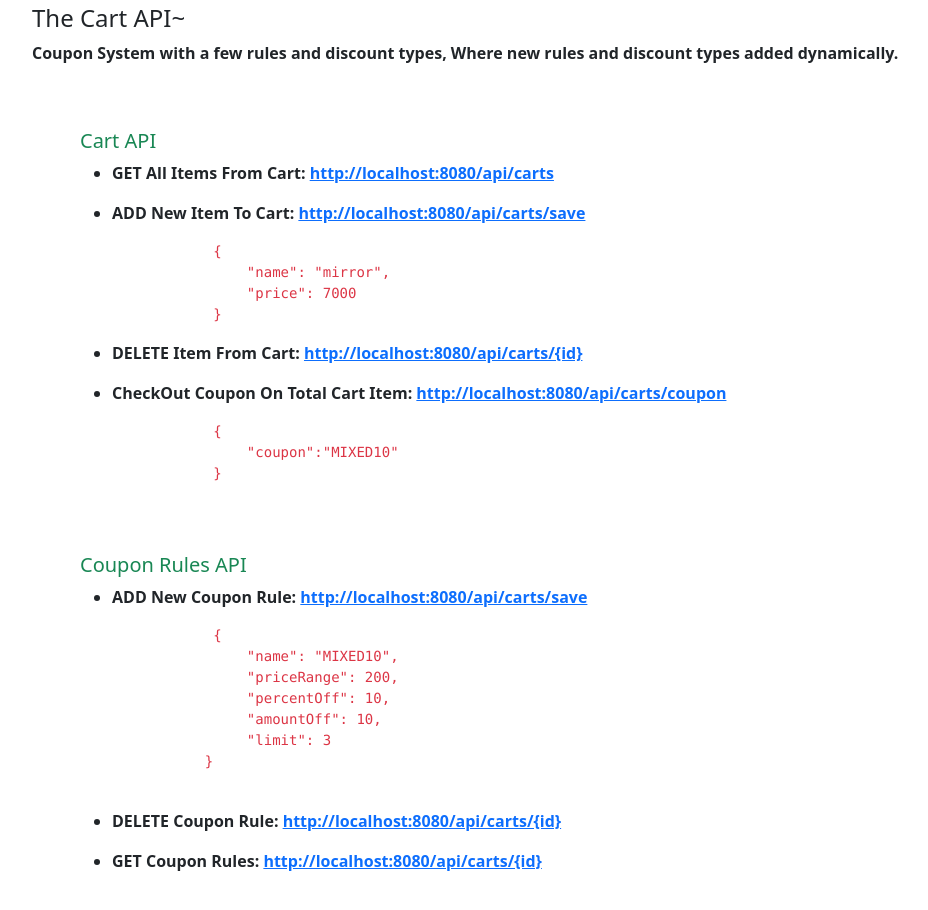
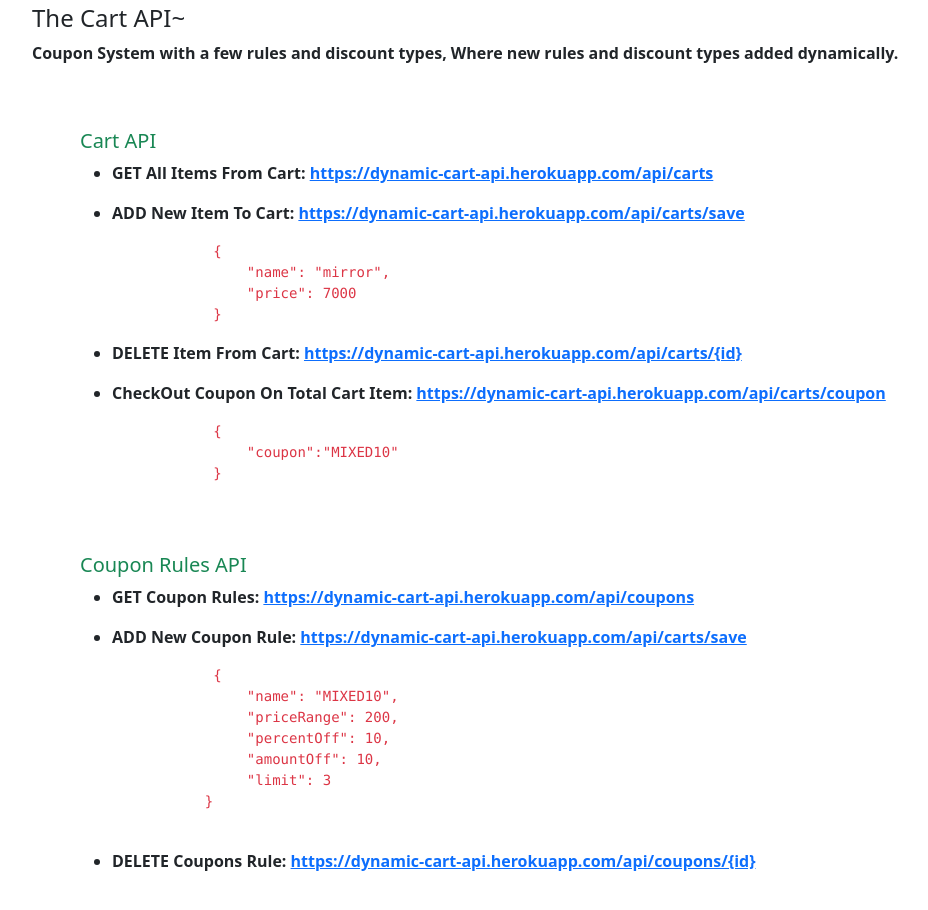
Before and after one commit to ajibade3210/dynami-cart-api-nodejs, a website: page index.html in a window 1280 px wide. Shown: the part 58-968 px from the top of the page, without its empty margins (50-978 px from the left). Drawn offline with nearby package versions, Linux system fonts and the light colour scheme.

Commit message:
update api view

```diff
--- a/controllers/coupon.controller.js
+++ b/controllers/coupon.controller.js
@@ -28,7 +28,7 @@
 // @route  GET /
 const getAllCoupons = async (req, res) => {
   let coupons = await Coupon.findAll({});
-  res.status(200).send(coupons);
+  res.status(200).send({ coupons });
 };
 
 // @desc   Delete Cart Item
--- a/index.html
+++ b/index.html
@@ -27,12 +27,12 @@
         <ul>
             <li>
                 <p>GET All Items From Cart: <strong><a
-                            href="http://localhost:8080/api/carts">http://localhost:8080/api/carts</a>
+                            href="https://dynamic-cart-api.herokuapp.com/api/carts">https://dynamic-cart-api.herokuapp.com/api/carts</a>
                     </strong></p>
             </li>
             <li>
                 <p>ADD New Item To Cart: <strong class="dt"><a
-                            href="http://localhost:8080/api/carts/save">http://localhost:8080/api/carts/save</a>
+                            href="https://dynamic-cart-api.herokuapp.com/api/carts/save">https://dynamic-cart-api.herokuapp.com/api/carts/save</a>
                     </strong> </p>
                 <pre class="text-danger">
             {
@@ -43,12 +43,12 @@
             </li>
             <li>
                 <p>DELETE Item From Cart: <strong> <a
-                            href="http://localhost:8080/api/carts/{id}">http://localhost:8080/api/carts/{id}</a></strong>
+                            href="https://dynamic-cart-api.herokuapp.com/api/carts/{id}">https://dynamic-cart-api.herokuapp.com/api/carts/{id}</a></strong>
                 </p>
             </li>
             <li>
                 <p>CheckOut Coupon On Total Cart Item: <strong><a
-                            href="http://localhost:8080/api/carts/coupon">http://localhost:8080/api/carts/coupon</a>
+                            href="https://dynamic-cart-api.herokuapp.com/api/carts/coupon">https://dynamic-cart-api.herokuapp.com/api/carts/coupon</a>
                     </strong>
                 </p>
                 <pre class="text-danger">
@@ -64,8 +64,13 @@
         <h5 class="mt-5 text-success">Coupon Rules API</h5>
         <ul>
             <li>
+                <p>GET Coupon Rules: <strong><a
+                            href="https://dynamic-cart-api.herokuapp.com/api/coupons">https://dynamic-cart-api.herokuapp.com/api/coupons</a>
+                    </strong></p>
+            </li>
+            <li>
                 <p>ADD New Coupon Rule: <strong><a
-                            href="http://localhost:8080/api/coupon/save">http://localhost:8080/api/carts/save</a>
+                            href="https://dynamic-cart-api.herokuapp.com/api/coupons/save">https://dynamic-cart-api.herokuapp.com/api/carts/save</a>
                     </strong> </p>
                 <pre class="text-danger">
             {
@@ -78,18 +83,11 @@
             </pre>
             </li>
             <li>
-                <p>DELETE Coupon Rule: <strong> <a
-                            href="http://localhost:8080/api/carts/{id}">http://localhost:8080/api/carts/{id}</a></strong>
+                <p>DELETE Coupons Rule: <strong> <a
+                            href="https://dynamic-cart-api.herokuapp.com/api/coupons/{id}">https://dynamic-cart-api.herokuapp.com/api/coupons/{id}</a></strong>
                 </p>
             </li>
-            <li>
-                <p>GET Coupon Rules: <strong><a
-                            href="http://localhost:8080/api/carts/{id}">http://localhost:8080/api/carts/{id}</a>
-                    </strong></p>
-            </li>
         </ul>
-
-
 
     </div>
 </body>
```
